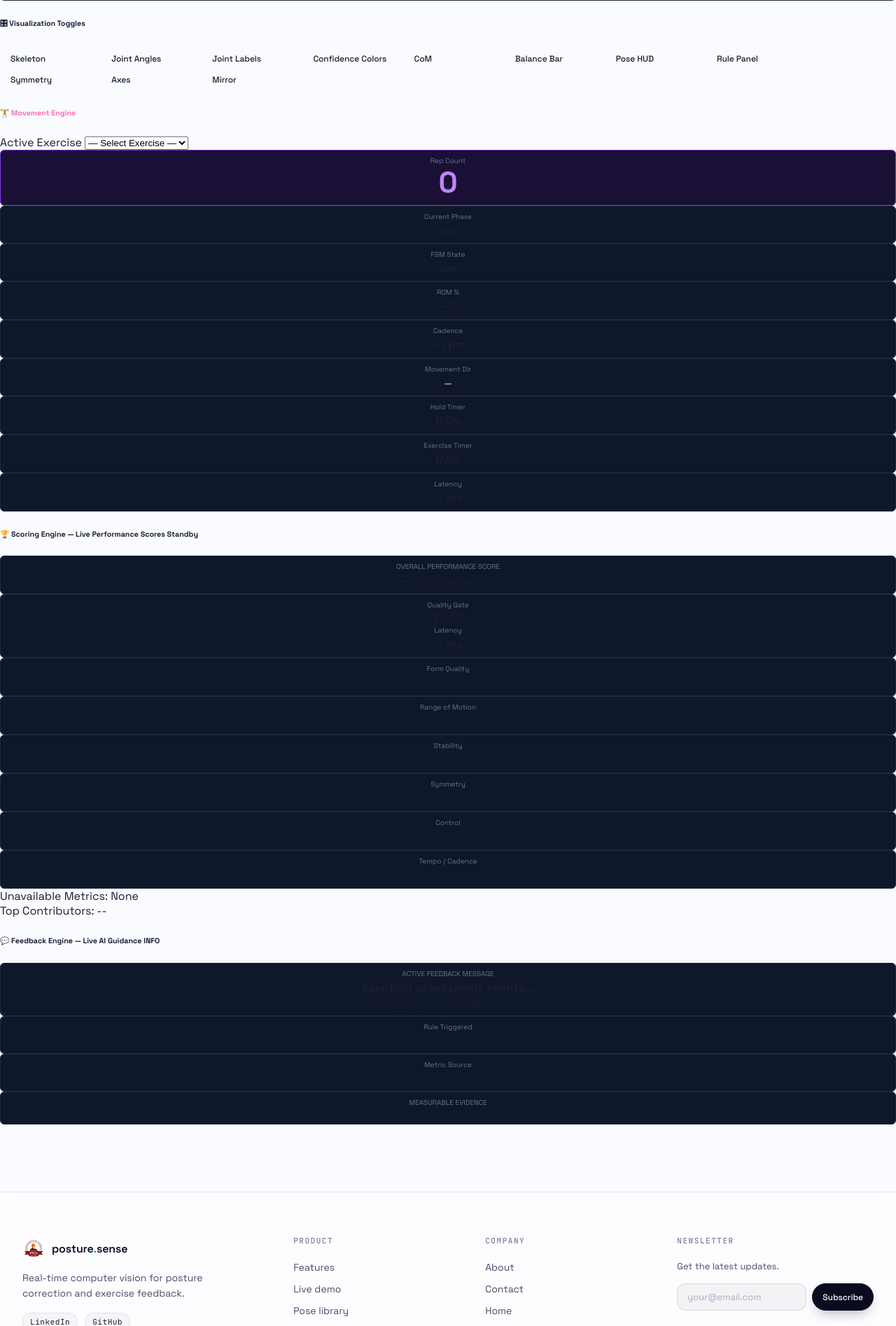
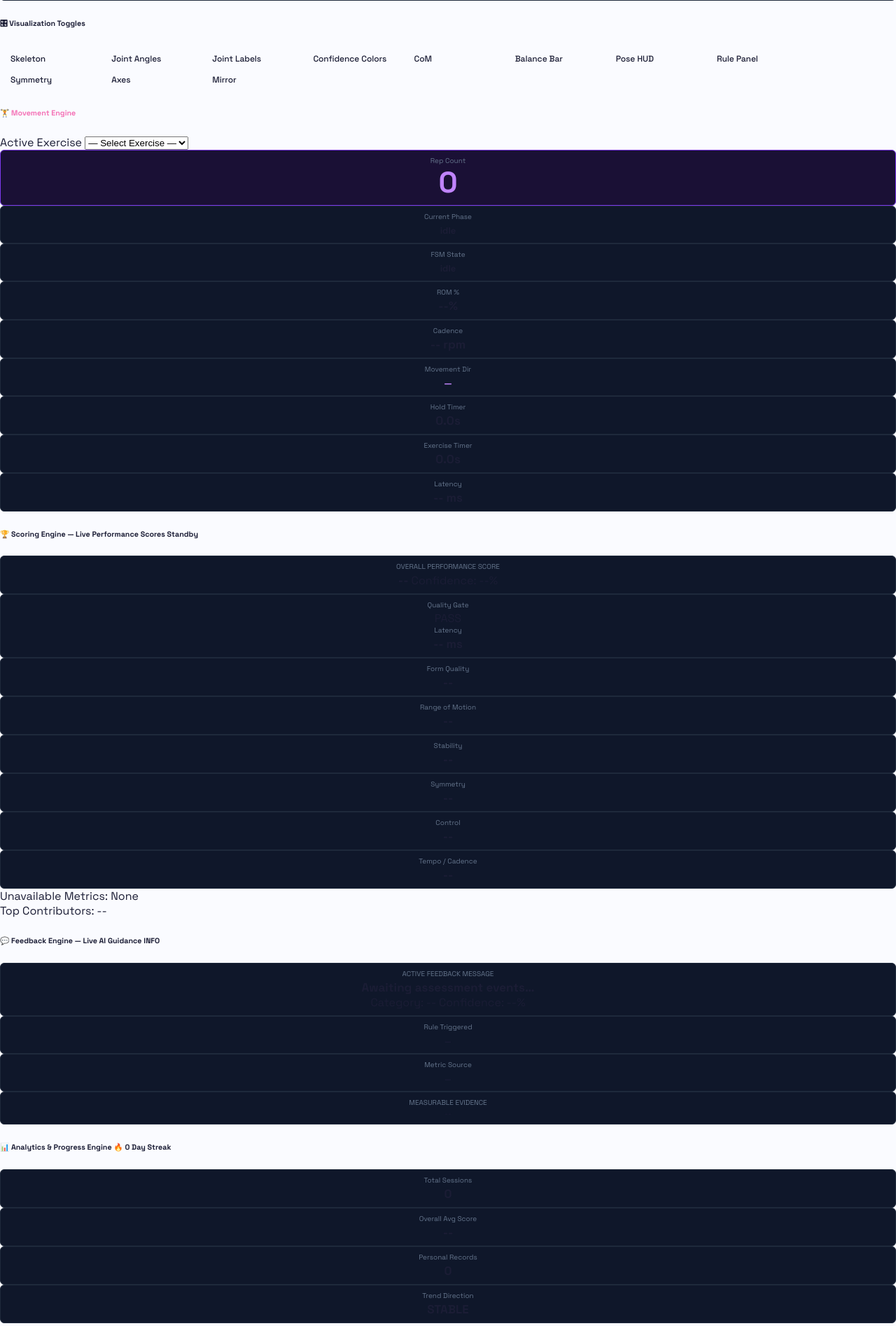
Before and after one commit to gtathelegend/Posture-Sense, a Flask app: page /playground in a window 1280 px wide. Shown: the part 1526-3421 px from the top of the page at 70% size. Run offline with Flask 3, Linux system fonts and the light colour scheme.

Commit message:
feat: integrate analytics with dashboard

```diff
--- a/static/assets/js/utils/debug_overlay.js
+++ b/static/assets/js/utils/debug_overlay.js
@@ -143,6 +143,15 @@ export class DebugOverlay {
                  &nbsp; Latency: <span id="dbg-fb-lat" style="color:#4ade80;">—</span> ms</div>
             <div>Last Feedback: <span id="dbg-fb-last" style="color:#fde047;font-size:11px;">None</span></div>
             <div>Active Rules: <span id="dbg-fb-rules" style="color:#c084fc;">0</span></div>
+            <hr style="border-color:#1e293b;margin:6px 0;">
+
+            <!-- Analytics Engine -->
+            <div style="color:#38bdf8;font-weight:700;margin-bottom:3px;">📊 Analytics Engine  <span style="color:#64748b;font-size:10px;">Priority 10</span></div>
+            <div>Sessions: <span id="dbg-an-sessions" style="color:#4ade80;">0</span>
+                 &nbsp; Records Broken: <span id="dbg-an-records" style="color:#fde047;">0</span></div>
+            <div>Latest Score: <span id="dbg-an-score" style="color:#38bdf8;">0.0</span>
+                 &nbsp; Trends: <span id="dbg-an-trends" style="color:#c084fc;">0</span></div>
+            <div>Latency: <span id="dbg-an-lat" style="color:#4ade80;">—</span> ms</div>
 
             <div style="margin-top:10px;color:#475569;font-size:10px;text-align:right;">
                 Press CTRL+SHIFT+D to close
@@ -252,6 +261,16 @@ export class DebugOverlay {
             this._set('dbg-fb-last',   fd.metrics.lastFeedbackMessage);
             this._set('dbg-fb-rules',  fd.metrics.activeRulesCount);
         }
+
+        // Analytics Engine metrics
+        if (window.analyticsEngine) {
+            const ad = window.analyticsEngine.getDiagnostics();
+            this._set('dbg-an-sessions', ad.metrics.sessionsProcessedCount);
+            this._set('dbg-an-records',  ad.metrics.recordsBrokenCount);
+            this._set('dbg-an-score',    ad.metrics.latestScore);
+            this._set('dbg-an-trends',   ad.metrics.trendCount);
+            this._set('dbg-an-lat',      `${ad.metrics.analyticsLatencyMs} ms`);
+        }
     }
 
 
--- a/templates/playground.html
+++ b/templates/playground.html
@@ -39,7 +39,7 @@
   <div class="row mb-3 align-items-center">
     <div class="col">
       <h4 class="mb-0 text-white fw-bold">🏆 PostureSense AI Pipeline — Developer Playground</h4>
-      <p class="text-muted small mb-0">Real-time perception, biomechanics, pose recognition, movement tracking, scoring, and feedback engine (Priority 1–9).</p>
+      <p class="text-muted small mb-0">Real-time perception, biomechanics, pose recognition, movement tracking, scoring, feedback, and analytics engine (Priority 1–10).</p>
     </div>
     <div class="col-auto d-flex gap-2 align-items-center">
       <span id="pill-cam"   class="badge bg-secondary">Camera Stopped</span>
@@ -47,6 +47,7 @@
       <span id="pill-mv"    class="badge bg-secondary">Movement Standby</span>
       <span id="pill-score" class="badge bg-secondary">Scoring Standby</span>
       <span id="pill-fb"    class="badge bg-secondary">Feedback Standby</span>
+      <span id="pill-an"    class="badge bg-secondary">Analytics Standby</span>
       <span id="pill-fps"   class="badge bg-dark border border-secondary text-info">-- FPS</span>
     </div>
   </div>
@@ -331,6 +332,41 @@
         </div>
       </div>
 
+      <!-- Analytics & Progress Card -->
+      <div class="card bg-dark border-secondary text-white p-3">
+        <h6 class="border-bottom border-secondary pb-2 mb-2 text-info d-flex justify-content-between align-items-center">
+          <span>📊 Analytics & Progress Engine</span>
+          <span class="badge bg-info text-dark" id="an-streak">🔥 0 Day Streak</span>
+        </h6>
+
+        <div class="row g-2 small text-muted">
+          <div class="col-6">
+            <div class="metric-box p-2">
+              <span class="label">Total Sessions</span>
+              <span class="value text-light fw-bold" id="an-sessions">0</span>
+            </div>
+          </div>
+          <div class="col-6">
+            <div class="metric-box p-2">
+              <span class="label">Overall Avg Score</span>
+              <span class="value text-success fw-bold" id="an-avg-score">--</span>
+            </div>
+          </div>
+          <div class="col-6">
+            <div class="metric-box p-2">
+              <span class="label">Personal Records</span>
+              <span class="value text-warning fw-bold" id="an-records">0</span>
+            </div>
+          </div>
+          <div class="col-6">
+            <div class="metric-box p-2">
+              <span class="label">Trend Direction</span>
+              <span class="value text-info fw-bold" id="an-trend">STABLE</span>
+            </div>
+          </div>
+        </div>
+      </div>
+
     </div><!-- /right panel -->
   </div><!-- /row -->
 </div><!-- /container -->
@@ -345,6 +381,7 @@ import { VisualizationEngine } from '/static/assets/js/engines/visualization_eng
 import { MovementEngine }      from '/static/assets/js/engines/movement_engine.js';
 import { ScoringEngine }       from '/static/assets/js/engines/scoring_engine.js';
 import { FeedbackEngine }      from '/static/assets/js/engines/feedback_engine.js';
+import { AnalyticsEngine }     from '/static/assets/js/engines/analytics_engine.js';
 
 document.addEventListener('DOMContentLoaded', async () => {
 
@@ -367,6 +404,7 @@ document.addEventListener('DOMContentLoaded', async () => {
   const mvEngine   = new MovementEngine();
   const scoreEngine= new ScoringEngine(bus);
   const fbEngine   = new FeedbackEngine(bus);
+  const anEngine   = new AnalyticsEngine(bus);
 
   // Wire event bus notifications for browser demo
   const origBioProc = bioEngine.processBiomechanics.bind(bioEngine);
@@ -390,6 +428,7 @@ document.addEventListener('DOMContentLoaded', async () => {
   window.movementEngine = mvEngine;
   window.scoringEngine  = scoreEngine;
   window.feedbackEngine = fbEngine;
+  window.analyticsEngine= anEngine;
 
   // ── DOM refs ─────────────────────────────────────────────────────────────
   const video       = document.getElementById('viz-video');
@@ -424,6 +463,7 @@ document.addEventListener('DOMContentLoaded', async () => {
   await mvEngine.initialize();
   await scoreEngine.initialize();
   await fbEngine.initialize();
+  await anEngine.initialize();
 
   // ── Start ────────────────────────────────────────────────────────────────
   btnStart.addEventListener('click', async () => {
@@ -447,6 +487,7 @@ document.addEventListener('DOMContentLoaded', async () => {
       await mvEngine.start();
       await scoreEngine.start();
       await fbEngine.start();
+      await anEngine.start();
 
       document.getElementById('pill-mv').className    = 'badge bg-success';
       document.getElementById('pill-mv').textContent   = 'Movement Active';
@@ -454,6 +495,8 @@ document.addEventListener('DOMContentLoaded', async () => {
       document.getElementById('pill-score').textContent= 'Scoring Active';
       document.getElementById('pill-fb').className    = 'badge bg-success';
       document.getElementById('pill-fb').textContent   = 'Feedback Active';
+      document.getElementById('pill-an').className    = 'badge bg-success';
+      document.getElementById('pill-an').textContent   = 'Analytics Active';
 
       document.getElementById('pill-cam').className = 'badge bg-success';
       document.getElementById('pill-cam').textContent = 'Camera Live';
@@ -474,25 +517,28 @@ document.addEventListener('DOMContentLoaded', async () => {
     const running = vizEngine.status === 'running';
     if (running) {
       camEngine.pause(); mpEngine.pause(); lmEngine.pause();
-      bioEngine.pause(); poseEngine.pause(); vizEngine.pause(); mvEngine.pause(); scoreEngine.pause(); fbEngine.pause();
+      bioEngine.pause(); poseEngine.pause(); vizEngine.pause(); mvEngine.pause(); scoreEngine.pause(); fbEngine.pause(); anEngine.pause();
       btnPause.textContent = '▶ Resume';
       document.getElementById('pill-viz').textContent   = 'Visualization Paused';
       document.getElementById('pill-mv').textContent    = 'Movement Paused';
       document.getElementById('pill-score').textContent = 'Scoring Paused';
       document.getElementById('pill-fb').textContent    = 'Feedback Paused';
+      document.getElementById('pill-an').textContent    = 'Analytics Paused';
     } else {
       camEngine.resume(); mpEngine.resume(); lmEngine.resume();
-      bioEngine.resume(); poseEngine.resume(); vizEngine.resume(); mvEngine.resume(); scoreEngine.resume(); fbEngine.resume();
+      bioEngine.resume(); poseEngine.resume(); vizEngine.resume(); mvEngine.resume(); scoreEngine.resume(); fbEngine.resume(); anEngine.resume();
       btnPause.textContent = '⏸ Pause';
       document.getElementById('pill-viz').textContent   = 'Visualization Active';
       document.getElementById('pill-mv').textContent    = 'Movement Active';
       document.getElementById('pill-score').textContent = 'Scoring Active';
       document.getElementById('pill-fb').textContent    = 'Feedback Active';
+      document.getElementById('pill-an').textContent    = 'Analytics Active';
     }
   });
 
   // ── Stop ─────────────────────────────────────────────────────────────────
   btnStop.addEventListener('click', async () => {
+    await anEngine.stop();
     await fbEngine.stop();
     await scoreEngine.stop();
     await mvEngine.stop();
@@ -517,6 +563,8 @@ document.addEventListener('DOMContentLoaded', async () => {
     document.getElementById('pill-score').textContent= 'Scoring Standby';
     document.getElementById('pill-fb').className    = 'badge bg-secondary';
     document.getElementById('pill-fb').textContent   = 'Feedback Standby';
+    document.getElementById('pill-an').className    = 'badge bg-secondary';
+    document.getElementById('pill-an').textContent   = 'Analytics Standby';
 
     btnStart.disabled = false;
     btnPause.disabled = true;
@@ -553,6 +601,7 @@ document.addEventListener('DOMContentLoaded', async () => {
     const md = mvEngine.getDiagnostics();
     const sd = scoreEngine.getDiagnostics();
     const fd = fbEngine.getDiagnostics();
+    const ad = anEngine.getDiagnostics();
 
     mFps.textContent     = vd.metrics.renderFps;
     mLat.textContent     = `${vd.metrics.visualizationLatencyMs} ms`;
@@ -642,6 +691,19 @@ document.addEventListener('DOMContentLoaded', async () => {
       document.getElementById('fb-src').textContent = '—';
       document.getElementById('fb-evidence').textContent = 'No active issues detected';
     }
+
+    // Analytics Engine metrics
+    const summary = anEngine.getSummary();
+    document.getElementById('an-sessions').textContent = summary.total_sessions;
+    document.getElementById('an-avg-score').textContent = summary.overall_average_score > 0 ? `${summary.overall_average_score}/100` : '--';
+    document.getElementById('an-records').textContent = summary.personal_records.length;
+    document.getElementById('an-streak').textContent = `🔥 ${summary.streak_days} Day Streak`;
+
+    const tr = summary.active_trends?.overall_score;
+    if (tr) {
+      document.getElementById('an-trend').textContent = `${tr.trend_direction} (${tr.percentage_change >= 0 ? '+' : ''}${tr.percentage_change}%)`;
+      document.getElementById('an-trend').className = `value fw-bold ${tr.trend_direction === 'IMPROVING' ? 'text-success' : tr.trend_direction === 'DECLINING' ? 'text-danger' : 'text-info'}`;
+    }
   }, 500);
 
 });
```
Also changed, not shown: static/assets/js/adapters/EngineAdapter.js (+9 -0 lines).
